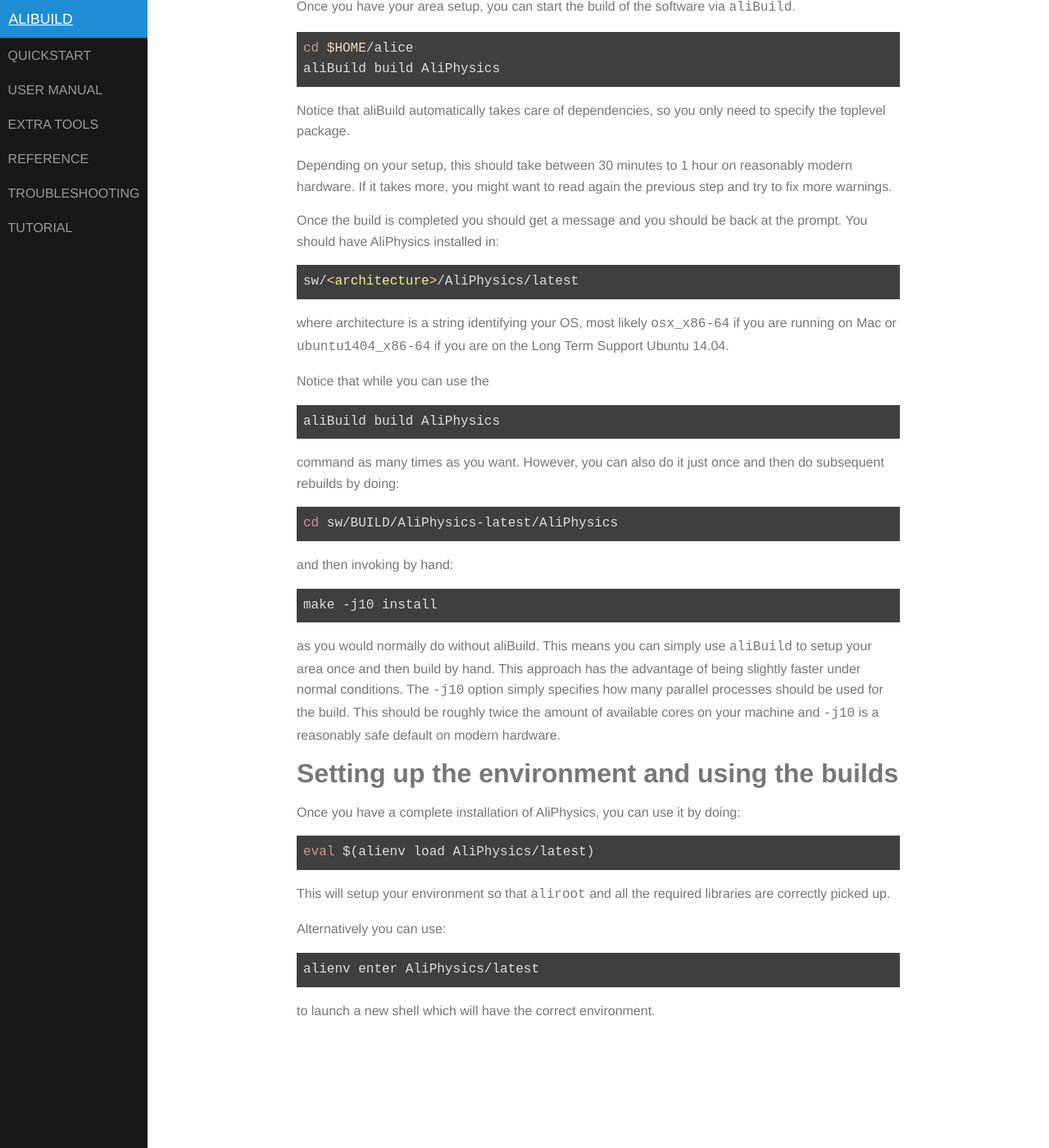
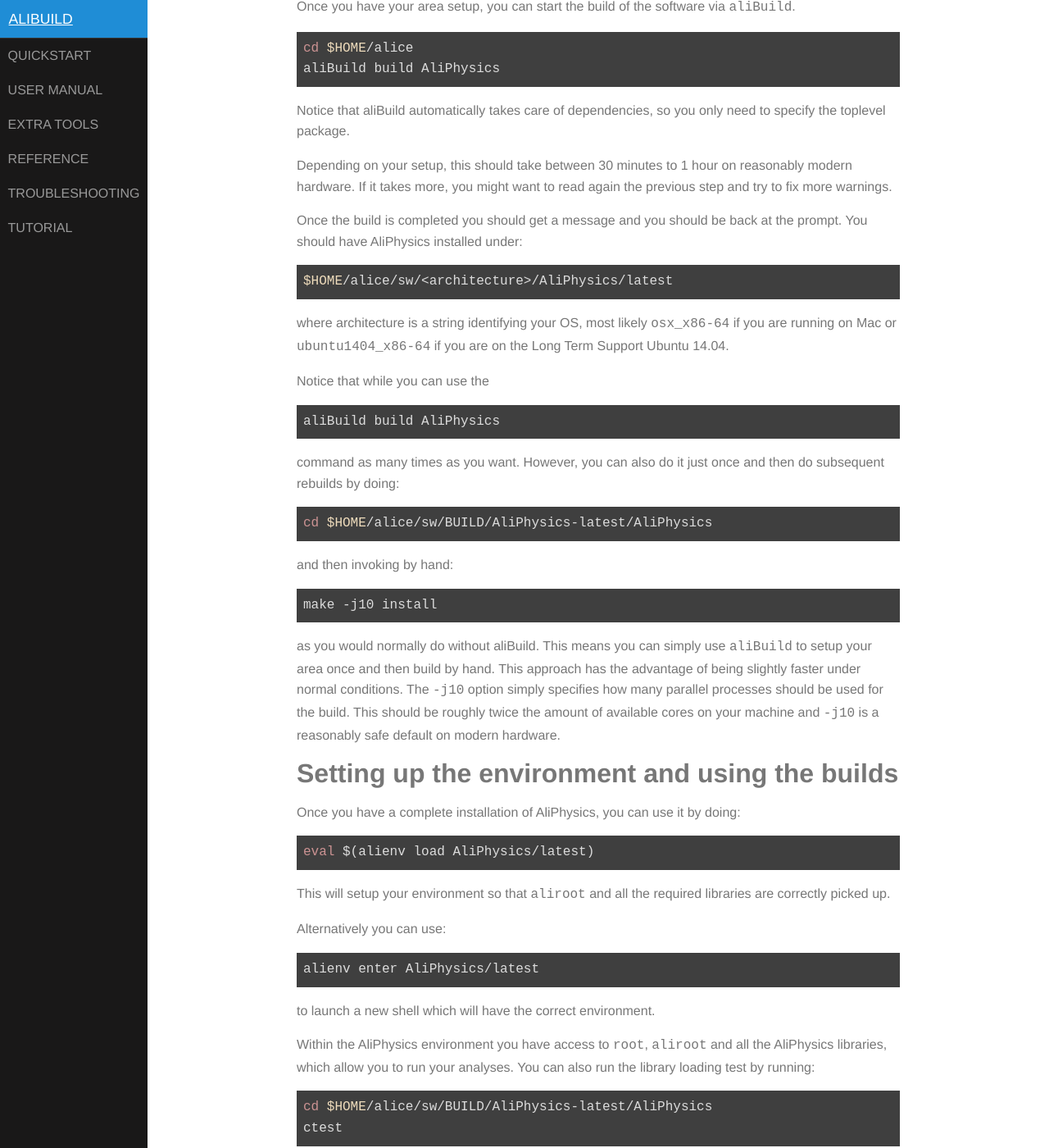
Before and after one commit to alisw/alibuild, a Jekyll site: the page built from tutorial.markdown, in a window 1280 px wide and 1400 px high, scrolled down 2224 px. Shown: the whole window at 82% size. Built offline with Jekyll 4.4.1, drawn with Linux system fonts in a browser that asks for light colours.

Commit message:
Add AliPhysics ctest example to the tutorial

```diff
--- a/tutorial.markdown
+++ b/tutorial.markdown
@@ -120,9 +120,9 @@ on reasonably modern hardware. If it takes more, you might want to read
 again the previous step and try to fix more warnings.
 
 Once the build is completed you should get a message and you should be back
-at the prompt. You should have AliPhysics installed in:
+at the prompt. You should have AliPhysics installed under:
 
-    sw/<architecture>/AliPhysics/latest
+    $HOME/alice/sw/<architecture>/AliPhysics/latest
 
 where architecture is a string identifying your OS, most likely
 `osx_x86-64` if you are running on Mac or `ubuntu1404_x86-64` if you are
@@ -135,7 +135,7 @@ Notice that while you can use the
 command as many times as you want. However, you can also do it just once
 and then do subsequent rebuilds by doing:
 
-    cd sw/BUILD/AliPhysics-latest/AliPhysics
+    cd $HOME/alice/sw/BUILD/AliPhysics-latest/AliPhysics
 
 and then invoking by hand:
 
@@ -164,3 +164,10 @@ Alternatively you can use:
     alienv enter AliPhysics/latest
 
 to launch a new shell which will have the correct environment.
+
+Within the AliPhysics environment you have access to `root`, `aliroot` and all
+the AliPhysics libraries, which allow you to run your analyses. You can also run
+the library loading test by running:
+
+    cd $HOME/alice/sw/BUILD/AliPhysics-latest/AliPhysics
+    ctest
```
